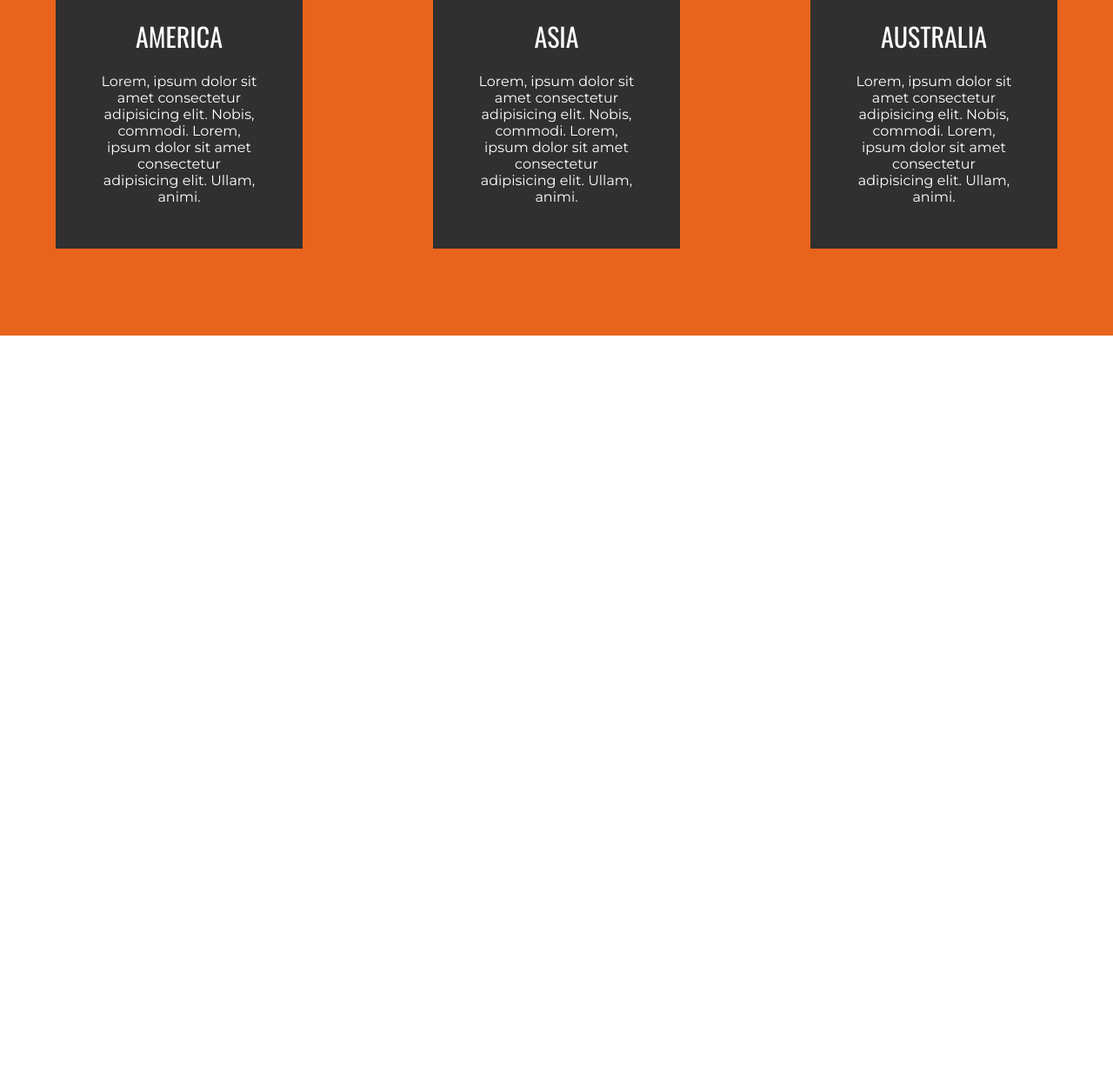
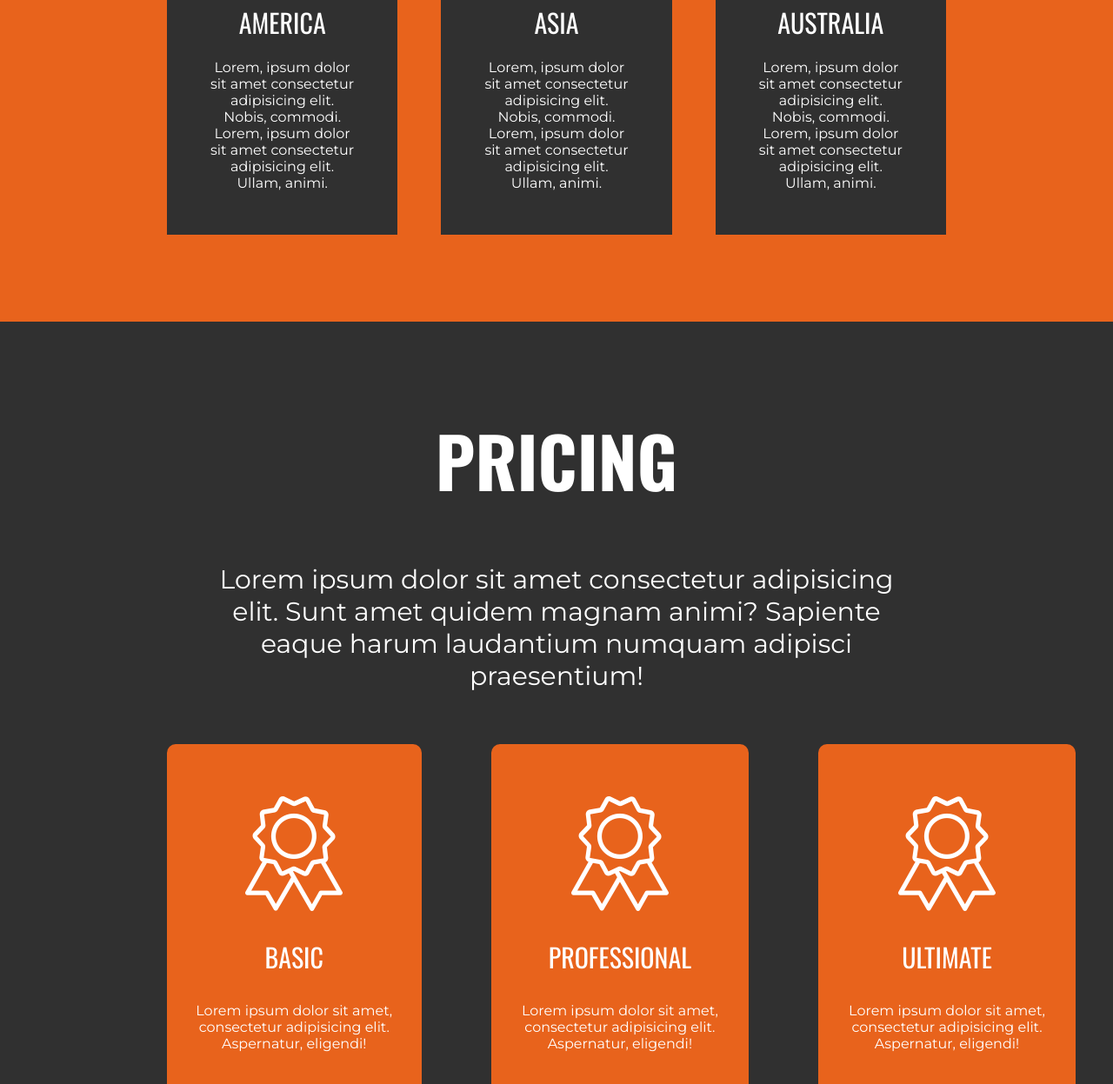
Before and after one commit to oleoot/Dance-tour, a plain HTML site: page index.html in a window 1280 px wide. Shown: the part 1553-2800 px from the top of the page at 87% size. Before the commit the page ends 1939 px from the top, so only its background shows below. Drawn offline with nearby package versions, Linux system fonts and the light colour scheme.

Commit message:
Pricing section

```diff
--- a/css/style.css
+++ b/css/style.css
@@ -56,7 +56,7 @@ padding: 100px 0;
 }
 .tour-wrap{
 grid-template-columns: 1fr 1fr 1fr;
-grid-gap: 150px;
+grid-gap: 50px;
 }
 .tour-wrap>div{
 background: var(--secondary-color);
@@ -78,9 +78,46 @@ font-family: 'Montserrat', sans-serif;
 width: calc(100% - 100px);
 margin: 0 auto;
 }
+/* Pricing section ========================================================================================================= */
+#pricing{
+background: var(--secondary-color);
+padding: 100px 0;
+}
+.pricing-wrap{
+grid-template-columns: 1fr 1fr 1fr;
+grid-gap: 80px;
+}
+.pricing-wrap>div{
+background: var(--accent-color);
+padding: 60px 20px 25px;
+border-radius: 10px;
+}
+.pricing-wrap img{
+margin: 0 auto;
+display: block;
+}
+.pricing-wrap p{
+text-align: center;
+}
+.pricing-wrap p:first-of-type{
+text-transform: uppercase;
+font-family: 'Oswald', sans-serif !important;
+margin: 30px 0;
+}
+.pricing-wrap p:last-of-type{
+font-family: 'Montserrat', sans-serif;
+}
+.btn-price{
+max-width: 100% !important;
+text-align: center;
+}
 /* Utility classes ========================================================================================================= */
 .container{
 width: 90%;
+margin: 0 auto;
+}
+.container-sm{
+width: 70%;
 margin: 0 auto;
 }
 .flex-container{
@@ -134,7 +171,7 @@ max-width: fit-content;
 font-family: 'Oswald', sans-serif !important;
 }
 .btn:hover{
-background: var(--accent-color);
+background: #000;
 }
 .section-headline{
 text-align: center;
--- a/index.html
+++ b/index.html
@@ -45,7 +45,7 @@
         </div>
     </header>
     <section id="tour">
-        <div class="container">
+        <div class="container-sm">
             <p class="text-lg section-headline">Dance Tour</p>
             <p class="text-md section-description">Lorem ipsum dolor sit amet consectetur adipisicing elit. Sunt amet
                 quidem magnam animi?
@@ -72,6 +72,37 @@
             </div>
         </div>
     </section>
+    <section id="pricing">
+        <div class="container-sm">
+            <p class="text-lg section-headline">Pricing</p>
+            <p class="text-md section-description">Lorem ipsum dolor sit amet consectetur adipisicing elit. Sunt amet
+                quidem magnam animi?
+                Sapiente eaque harum laudantium numquam adipisci praesentium!</p>
+            <div class="pricing-wrap grid-container">
+                <div>
+                    <img src="img/icons/medal.png" alt="medal">
+                    <p class="text-md">Basic</p>
+                    <p class="text-sm">Lorem ipsum dolor sit amet, consectetur adipisicing elit. Aspernatur, eligendi!
+                    </p>
+                    <a href="#" class="btn btn-price text-md">$150.00</a>
+                </div>
+                <div>
+                    <img src="img/icons/medal.png" alt="medal">
+                    <p class="text-md">Professional</p>
+                    <p class="text-sm">Lorem ipsum dolor sit amet, consectetur adipisicing elit. Aspernatur, eligendi!
+                    </p>
+                    <a href="#" class="btn btn-price text-md">$200.00</a>
+                </div>
+                <div>
+                    <img src="img/icons/medal.png" alt="medal">
+                    <p class="text-md">Ultimate</p>
+                    <p class="text-sm">Lorem ipsum dolor sit amet, consectetur adipisicing elit. Aspernatur, eligendi!
+                    </p>
+                    <a href="#" class="btn btn-price text-md">$250.00</a>
+                </div>
+            </div>
+        </div>
+    </section>
 </body>
 
 </html>
```
